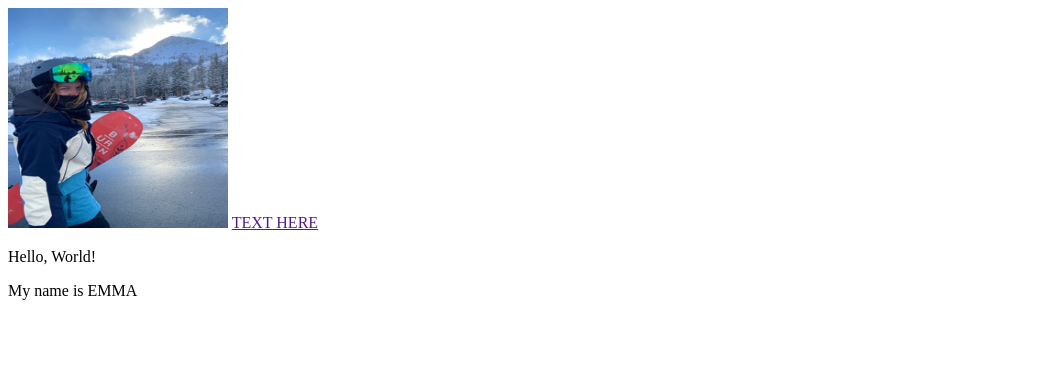
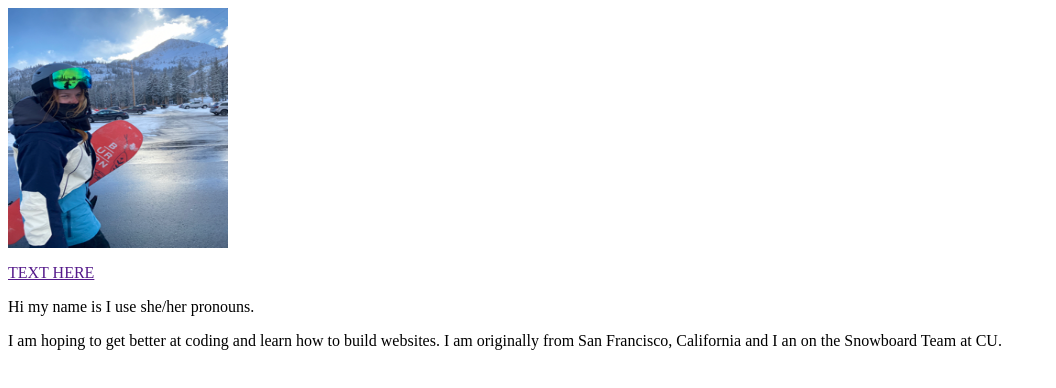
Before and after one commit to emmkkirkpatrick/emmkirkpatrick.github.io, a plain HTML site: page wa/wa2.html in a window 1280 px wide. Shown: the whole page, without its empty margins (0-1056 px from the left). Drawn offline with Linux system fonts and the light colour scheme.

Commit message:
Update wa2.html

```diff
--- a/wa/wa2.html
+++ b/wa/wa2.html
@@ -1,9 +1,9 @@
 <html>
     <head></head>
     <body>
-        <img src="../img/emma_snowboard.png" width="220px" height="220px">
-        <a href="">TEXT HERE</a>
-        <p>Hello, World!</p>
-        <p>My name is EMMA</p> <!-- Change NAME to your name! -->
+        <img src="../img/emma_snowboard.png" width="220px" height="240px">
+        <p> <a href="">TEXT HERE</a> </p>
+        <p>Hi my name is <strong Emma.></strong> I use she/her pronouns.</p>
+        <p>I am hoping to get better at coding and learn how to build websites. I am originally from San Francisco, California and I an on the Snowboard Team at CU.</p> <!-- Change NAME to your name! -->
     </body>
 </html>
```
